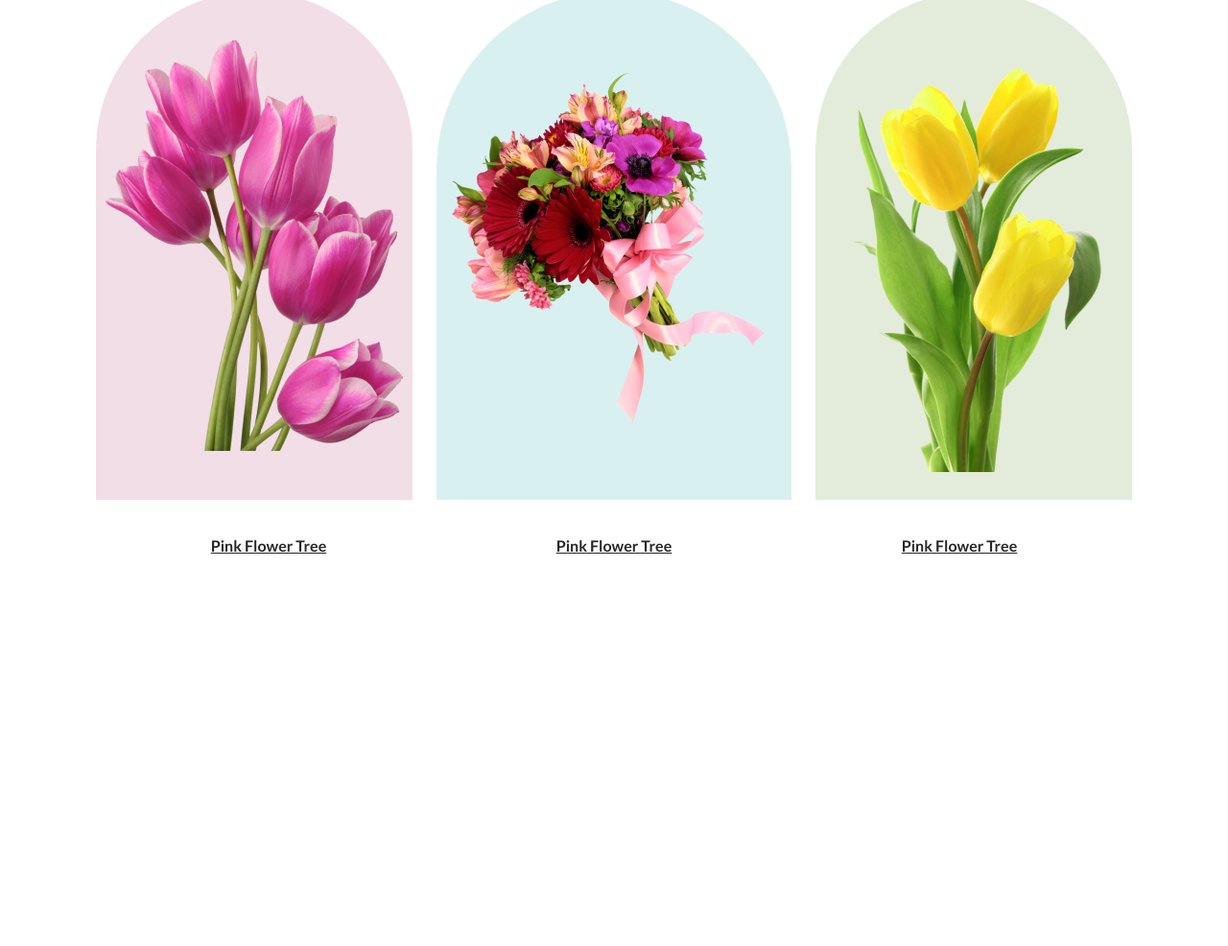
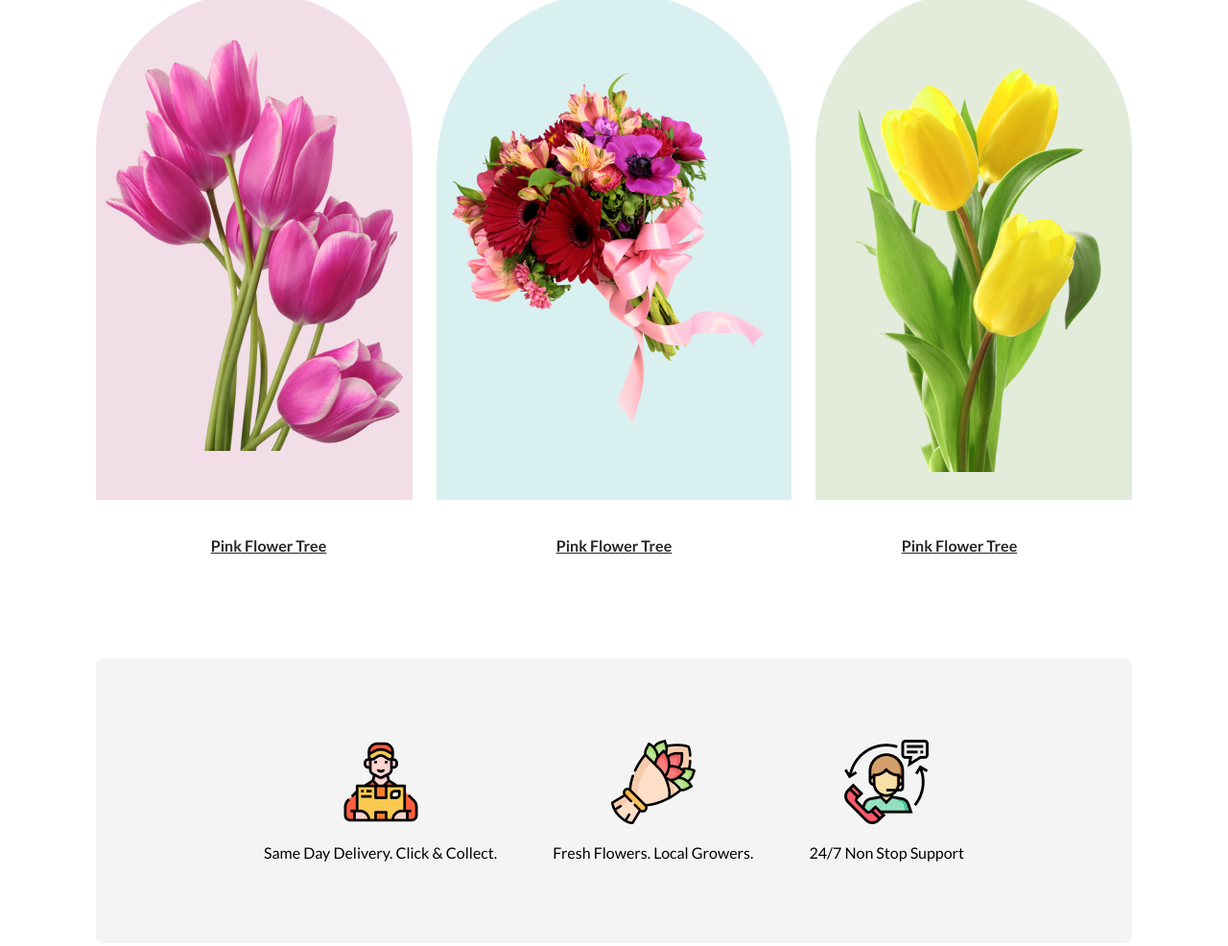
Before and after one commit to imnoim/flower-shop, a plain HTML site: page index.html in a window 1280 px wide. Shown: the part 1037-2023 px from the top of the page at 96% size. Before the commit the page ends 1723 px from the top, so only its background shows below. Drawn offline with Linux system fonts and the light colour scheme.

Commit message:
added delivery support container

```diff
--- a/index.html
+++ b/index.html
@@ -54,6 +54,28 @@
         </section>
 
         <!-- featured container ends here -->
+
+        <!-- delivery support container starts here -->
+
+        <section class="delivery-support-container">
+            <div class="delivery-support-contents">
+                <div class="delivery-support-content">
+                    <img src="./assets/delivery-man.png" alt="">
+                    <p>Same Day Delivery. Click & Collect.</p>
+                </div>
+                <div class="delivery-support-content">
+                    <img src="./assets/gift-flower.png" alt="">
+                    <p>Fresh Flowers. Local Growers.</p>
+                </div>
+                <div class="delivery-support-content">
+                    <img src="./assets/csm.png" alt="">
+                    <p>24/7 Non Stop Support</p>
+                </div>
+            </div>
+        </section>
+
+        <!-- delivery support container ends here -->
+
     </main>
     <!-- main ends here -->
 
--- a/styles/flower.css
+++ b/styles/flower.css
@@ -140,3 +140,22 @@ section {
     font-weight: 700;
     line-height: 35px;
 }
+
+/* delivery support styles */
+
+.delivery-support-contents {
+    border-radius: 8px;
+    background: rgba(39, 39, 39, 0.05);
+    display: flex;
+    justify-content: space-between;
+    align-items: center;
+    padding: 85px 175px;
+}
+
+.delivery-support-content {
+    display: flex;
+    flex-direction: column;
+    justify-content: center;
+    align-items: center;
+    gap: 20px;
+}
```
